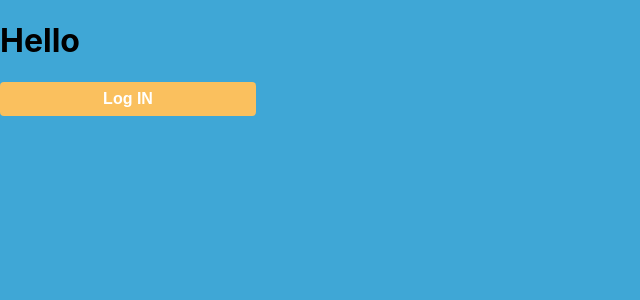
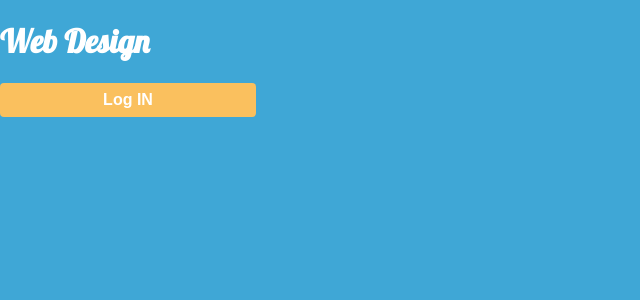
Before and after one commit to biasedzeus/reactStyledComponents-App, a React (Create React App) app in the folder styled-components-app/: page / in a window 1280 px wide. Shown: the top 300 px of the page, without its empty margins (0-640 px from the left). Built offline with nearby package versions, Linux system fonts and the light colour scheme.

Commit message:
globalStyle added
global style added with Google Fonts Lobster

```diff
--- a/styled-components-app/public/index.html
+++ b/styled-components-app/public/index.html
@@ -25,6 +25,9 @@
       Learn how to configure a non-root public URL by running `npm run build`.
     -->
     <title>React App</title>
+    <link rel="preconnect" href="https://fonts.googleapis.com">
+<link rel="preconnect" href="https://fonts.gstatic.com" crossorigin>
+<link href="https://fonts.googleapis.com/css2?family=Lobster&display=swap" rel="stylesheet">
   </head>
   <body>
     <noscript>You need to enable JavaScript to run this app.</noscript>
--- a/styled-components-app/src/Components/App.js
+++ b/styled-components-app/src/Components/App.js
@@ -1,9 +1,28 @@
 import Button from "./common/Button";
+import {createGlobalStyle} from "styled-components"
+
+const GlobalStyle = createGlobalStyle`
+body{
+  /* background:white; */
+  min-height: 100vh;
+  margin: 0;
+  color:white;
+  font-family: 'Lobster' , 'sans-seriff';
+
+
+}
+
+
+
+
+
+`
 
 function App() {
   return (
     <div>
-      <h1>Hello</h1>
+      <GlobalStyle/>
+      <h1>Web Design</h1>
       <Button>Log IN</Button>
     </div>
   );
```
